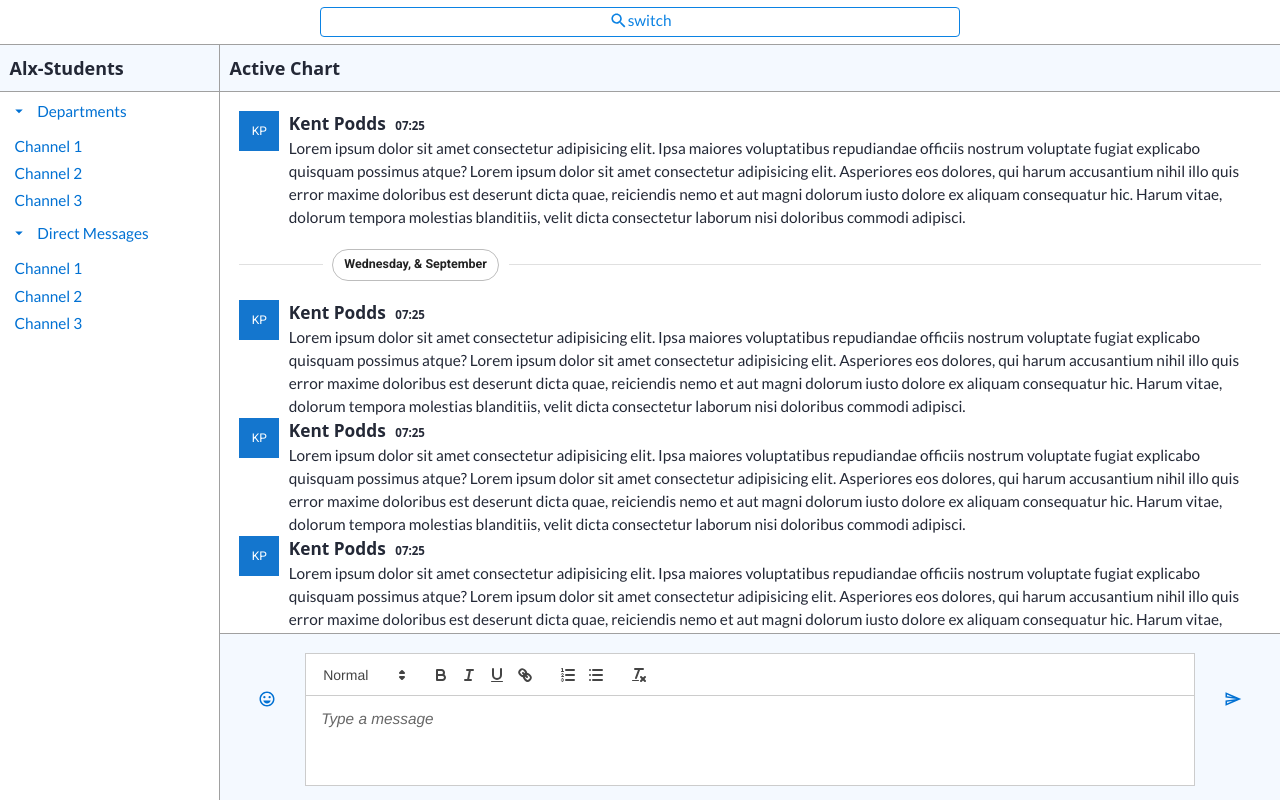
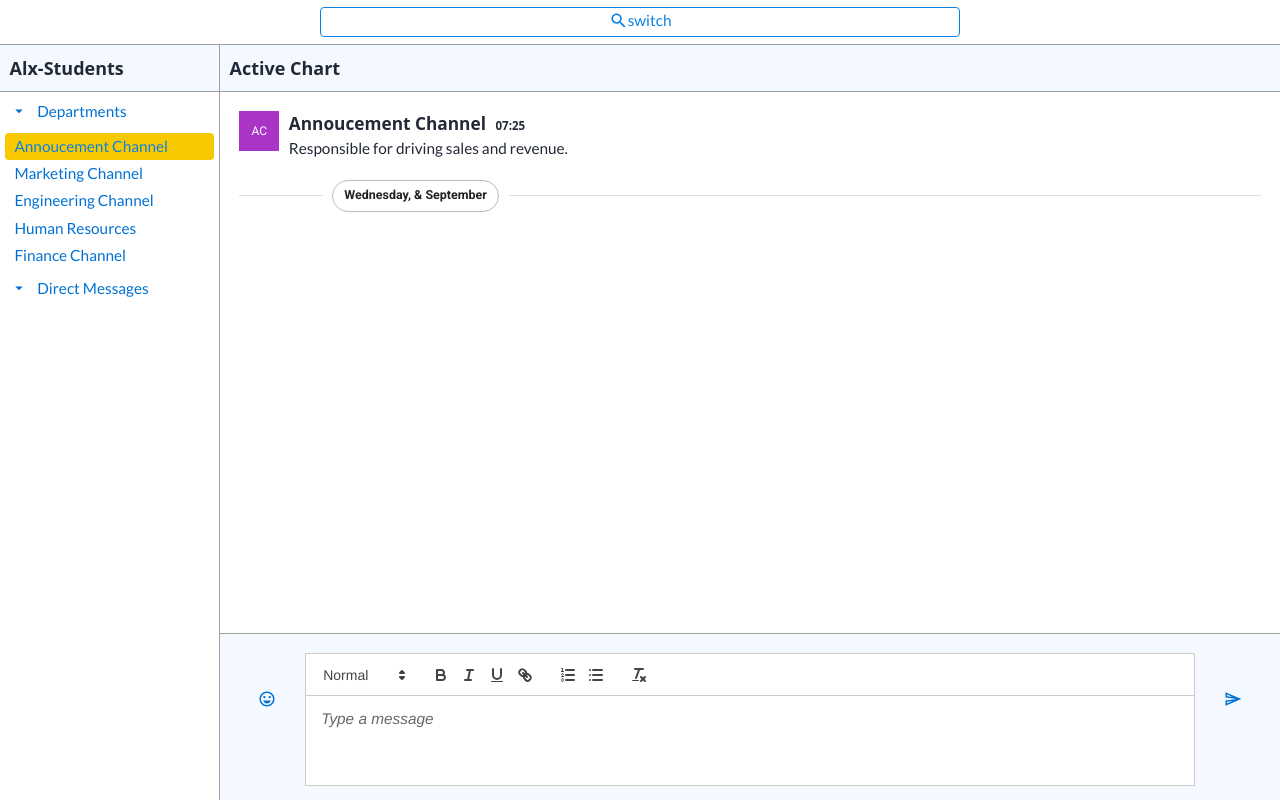
Before and after one commit to dsparrowm/switch, a React (Create React App) app in the folder frontend/: page /office/1 in a window 1280 px wide. Built offline with nearby package versions, Linux system fonts and the light colour scheme.

Commit message:
Pulling latest

```diff
--- a/frontend/src/app/store.js
+++ b/frontend/src/app/store.js
@@ -1,8 +1,10 @@
 import { configureStore } from '@reduxjs/toolkit';
 import userReducer from '../features/user/userSlice';
+import messagesReducer from '../features/messages/messages';
 
 export const store = configureStore({
   reducer: {
-    auth: userReducer
-  },
-})
+    auth: userReducer,
+    messages: messagesReducer
+  }
+});
--- a/frontend/src/components/LeftSideBar.jsx
+++ b/frontend/src/components/LeftSideBar.jsx
@@ -1,8 +1,10 @@
 import React from 'react';
 import styled from 'styled-components';
 import MessageList from './MessageList';
+import { useSelector } from 'react-redux';
 
 function LeftSideBar () {
+  const messages = useSelector((state) => state.messages.messages);
   return (
     <Container>
       <section className='organisation-name'>
@@ -10,7 +12,10 @@ function LeftSideBar () {
           Alx-Students
         </h3>
       </section>
-      <MessageList category='group' />
+      <MessageList
+        category='group'
+        messages={messages}
+      />
       <MessageList />
     </Container>
   );
--- a/frontend/src/components/Message.jsx
+++ b/frontend/src/components/Message.jsx
@@ -32,25 +32,28 @@ function stringAvatar (name) {
   };
 }
 
-function Message () {
+function Message ({ message }) {
   return (
     <Container>
+      {message && (
         <div className='post'>
           <div className='post__sender'>
-          <Avatar {...stringAvatar('Kent Podds')} />
+            <Avatar {...stringAvatar(message.name)} />
             {/* <Avatar alt="Travis Howard" src="/static/images/avatar/2.jpg" /> */}
           </div>
           <div className='post__body'>
             <h5 className='post__body__sender'>
-            <span className='post__body__sender__name'>Kent Podds</span>
+              <span className='post__body__sender__name'>
+                {message.name}
+              </span>
               <span className='post__body__time'>07:25</span>
             </h5>
             <article className='post__body__text'>
-            Lorem ipsum dolor sit amet consectetur adipisicing elit. Ipsa maiores voluptatibus repudiandae officiis nostrum voluptate fugiat explicabo quisquam possimus atque?
-            Lorem ipsum dolor sit amet consectetur adipisicing elit. Asperiores eos dolores, qui harum accusantium nihil illo quis error maxime doloribus est deserunt dicta quae, reiciendis nemo et aut magni dolorum iusto dolore ex aliquam consequatur hic. Harum vitae, dolorum tempora molestias blanditiis, velit dicta consectetur laborum nisi doloribus commodi adipisci.
+              {message.description}
             </article>
           </div>
         </div>
+      )}
     </Container>
   );
 }
--- a/frontend/src/components/MessageContainer.jsx
+++ b/frontend/src/components/MessageContainer.jsx
@@ -4,8 +4,11 @@ import MessageInput from './MessageInput';
 import Message from './Message';
 import Divider from '@mui/material/Divider';
 import Chip from '@mui/material/Chip';
+import { useSelector } from 'react-redux';
 
 function MessageContainer () {
+  const selectedMsg = useSelector((state) => state.messages.selectedMessage);
+
   return (
     <Container>
       <section className='header'>
@@ -14,7 +17,7 @@ function MessageContainer () {
         </h3>
       </section>
       <section className='body'>
-        <Message />
+        <Message message={selectedMsg} />
         <Divider
           textAlign='left'
           sx={{ margin: '2rem 0' }}
@@ -25,14 +28,6 @@ function MessageContainer () {
             variant='outlined'
           />
         </Divider>
-        <Message />
-        <Message />
-        <Message />
-        <Message />
-        <Message />
-        <Message />
-        <Message />
-        <Message />
         <Message />
       </section>
       <section className='footer'>
--- a/frontend/src/components/MessageList.jsx
+++ b/frontend/src/components/MessageList.jsx
@@ -1,7 +1,9 @@
 import React, { useState } from 'react';
+import { useDispatch, useSelector } from 'react-redux';
 import styled from 'styled-components';
 import ArrowRightOutlinedIcon from '@mui/icons-material/ArrowRightOutlined';
 import ArrowDropDownOutlinedIcon from '@mui/icons-material/ArrowDropDownOutlined';
+import { setSelectedMessage } from '../features/messages/messages';
 
 const styles = {
   iconStyles: {
@@ -9,11 +11,17 @@ const styles = {
   }
 };
 
-function MessageList ({ category }) {
+function MessageList ({ category, messages }) {
+  const dispatch = useDispatch();
+  const selectedMsg = useSelector((state) => state.messages.selectedMessage);
   const [displayDrawer, setDisplayDrawer] = useState(true);
 
   const toggleDrawer = () => {
     setDisplayDrawer(!displayDrawer);
+  };
+
+  const changeActiveMessage = (message) => {
+    dispatch(setSelectedMessage(message.id));
   };
 
   return (
@@ -28,23 +36,35 @@ function MessageList ({ category }) {
               ? <ArrowDropDownOutlinedIcon sx={styles.iconStyles} />
               : <ArrowRightOutlinedIcon sx={styles.iconStyles} />}
           </span>
-          {category === 'group' ? 'Departments' : 'Direct Messages'}
+          {category === 'group'
+            ? 'Departments'
+            : 'Direct Messages'}
         </button>
         <nav className={`navbar ${displayDrawer ? '' : 'hidden'}`}>
           <ul className='drawer__menu'>
-            <li className='menu__items'>
-              <button
-                className='menu__action menu__action--active'
-              >
-                Channel 1
-              </button>
-            </li>
-            <li className='menu-items'>
+            {messages && (
+              messages.map((message, i) => {
+                return (
+                  <li
+                    key={i}
+                    className='menu__items'
+                  >
+                    <button
+                      onClick={() => changeActiveMessage(message)}
+                      className={`menu__action${message.id === selectedMsg.id ? '--active' : ''}`}
+                    >
+                      {message.name}
+                    </button>
+                  </li>
+                );
+              })
+            )}
+            {/* <li className='menu-items'>
               <button className='menu__action menu__action--active'>Channel 2</button>
             </li>
             <li className='menu-items'>
               <button className='menu__action menu__action--active'>Channel 3</button>
-            </li>
+            </li> */}
           </ul>
         </nav>
       </section>
@@ -65,8 +85,8 @@ button {
   width: 100%;
 
   &:hover {
+    background-color: var(--color-primary);
     // background-color: var(--light-grey);
-    background-color: var(--color-primary);
     // background-color: var(--color-primary-light);
   }
 }
@@ -76,11 +96,6 @@ button {
     padding: var(--padding-sm);
   }
 
-  &__toggle-btn--active,
-  &__action--active {
-    background-color: var(--light-grey);
-    color: var(--color-secondry-light);
-  }
 }
 
 .navbar {
@@ -91,6 +106,12 @@ button {
   padding: 0 5px;
   &__action {
     padding: 0.5rem var(--padding-sm);
+
+    &--active {
+      padding: 0.5rem var(--padding-sm);
+      background-color: var(--color-primary);
+      color: var(--color-secondry-light);
+    }
   }
 }
 
--- /dev/null
+++ b/frontend/src/features/messages/messages.js
@@ -0,0 +1,76 @@
+import {
+  // createAsyncThunk,
+  createSlice
+} from '@reduxjs/toolkit';
+
+const initialState = {
+  selectedMessage: {
+    id: 1,
+    name: "Annoucement Channel",
+    description: "Responsible for driving sales and revenue.",
+    members: ["User1", "User2", "User3"],
+  },
+  messages: [
+    {
+      id: 1,
+      name: "Annoucement Channel",
+      description: "Responsible for driving sales and revenue.",
+      members: ["User1", "User2", "User3"],
+    },
+    {
+      id: 2,
+      name: "Marketing Channel",
+      description: "Handles marketing campaigns and promotions.",
+      members: ["User4", "User5", "User6"],
+    },
+    {
+      id: 3,
+      name: "Engineering Channel",
+      description: "Develops and maintains software products.",
+      members: ["User7", "User8", "User9"],
+    },
+    {
+      id: 4,
+      name: "Human Resources",
+      description: "Manages HR functions and employee relations.",
+      members: ["User10", "User11", "User12"],
+    },
+    {
+      id: 5,
+      name: "Finance Channel",
+      description: "Manages financial operations and budgeting.",
+      members: ["User13", "User14", "User15"],
+    }
+  ]
+}
+
+const messagesSlice = createSlice({
+  name: 'messages',
+  initialState: initialState,
+  reducers: {
+    addNewMessage (state, action) {
+      state.messages.push(action.payload);
+    },
+    setSelectedMessage (state, action) {
+      const selected = state.messages.find(({ id }) => id === action.payload);
+      state.selectedMessage = selected;
+    }
+  },
+  extraReducers: (builder) => {
+    // Add reducers for additional action types here, and handle loading state as needed
+    // builder.addCase(fetchUserById.fulfilled, (state, action) => {
+    //   // Add user to the state array
+    //   state.entities.push(action.payload)
+    // })
+  }
+});
+
+// Extract the action creators object and the reducer
+const { actions, reducer } = messagesSlice;
+// Extract and export each action creator by name
+export const {
+  addNewMessage,
+  setSelectedMessage
+} = actions;
+// Export the reducer, either as a default or named export
+export default reducer;
```
Lines whose indentation alone changed are shown as unchanged.
